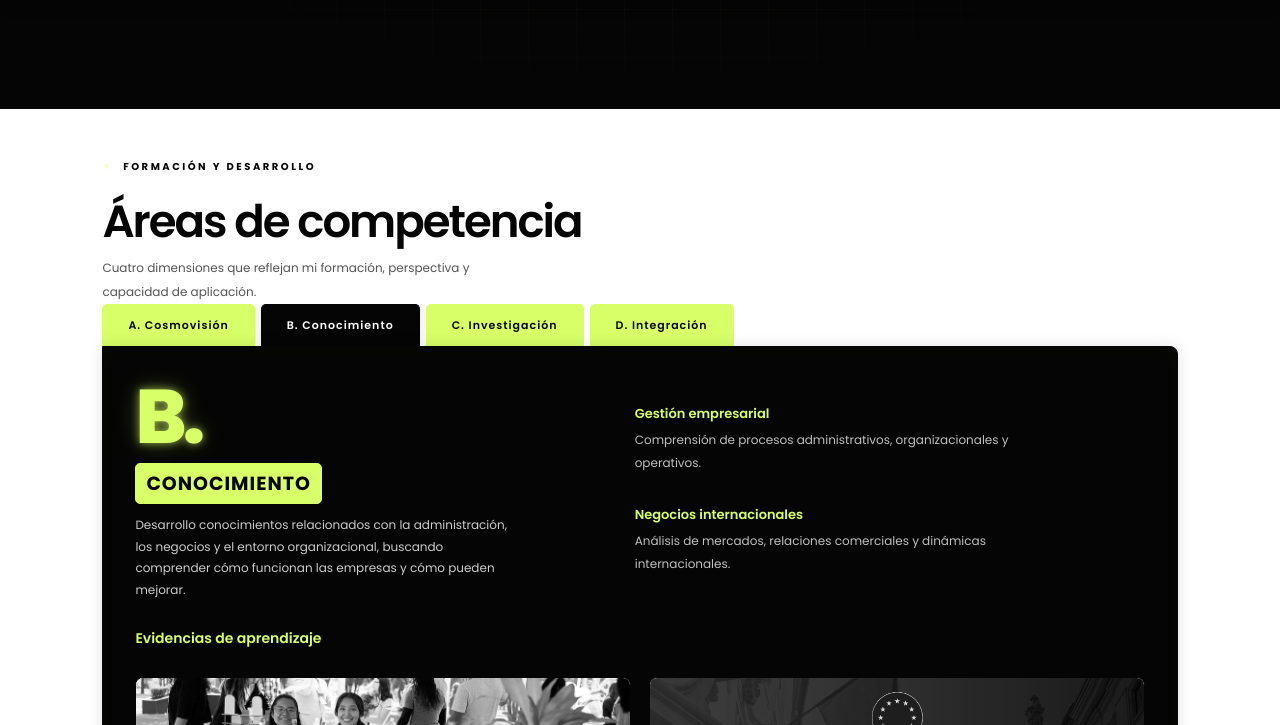
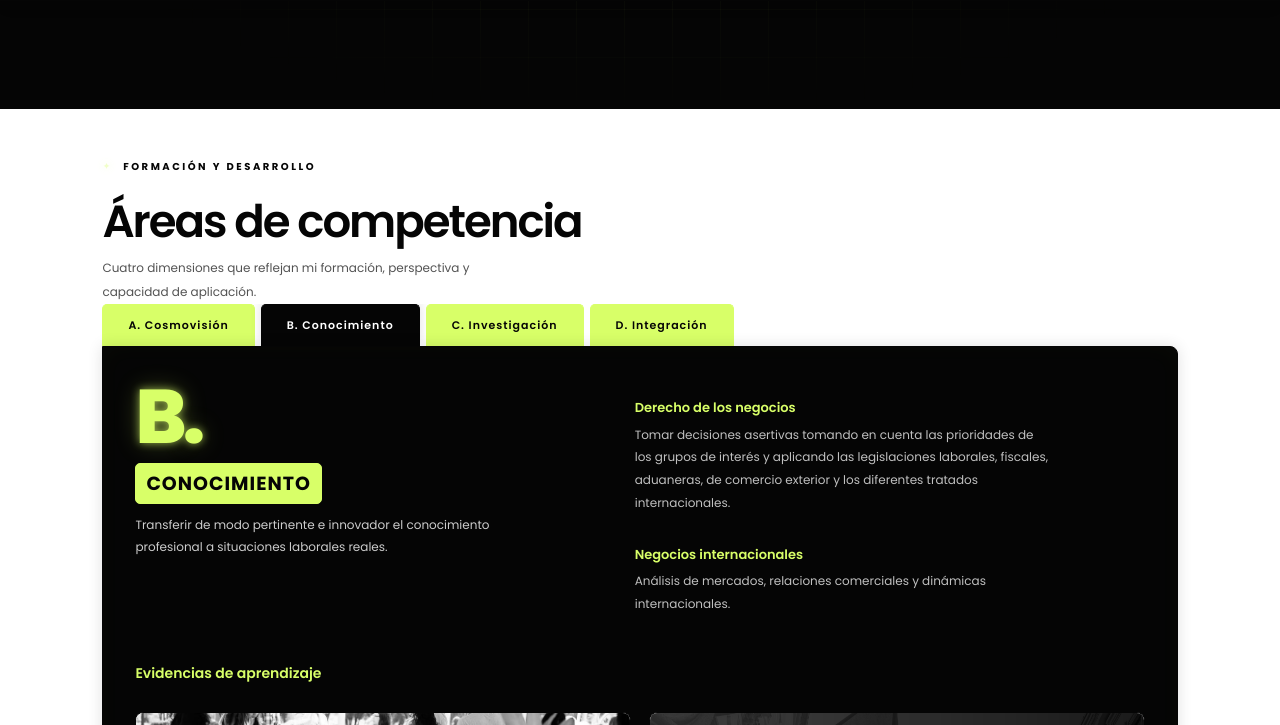
Before and after one commit to 1220578-ui/portafolio-profesional-1220578, a plain HTML site: page competencias.html in a window 1280 px wide. Both pictures are taken after a click on the tab "B. Conocimiento". Shown: the part 691-1416 px from the top of the page. Drawn offline with Linux system fonts and the light colour scheme.

Commit message:
Add files via upload

```diff
--- a/competencias.html
+++ b/competencias.html
@@ -168,14 +168,6 @@
                     </p>
                 </li>
 
-                <li>
-                    <h4>Desarrollo integral</h4>
-                    <p>
-                        Procuro crecer en conocimiento, carácter y
-                        responsabilidad en cada experiencia.
-                    </p>
-                </li>
-
             </ul>
 
             <h4 class="evidenceTitle">Evidencias de aprendizaje</h4>
@@ -256,10 +248,8 @@
                 <span class="categoryLabel">Conocimiento</span>
 
                 <p>
-                    Desarrollo conocimientos relacionados con la
-                    administración, los negocios y el entorno
-                    organizacional, buscando comprender cómo funcionan
-                    las empresas y cómo pueden mejorar.
+Transferir de modo pertinente e innovador el conocimiento profesional a
+situaciones laborales reales.
                 </p>
 
             </div>
@@ -267,10 +257,12 @@
             <ul class="panelList">
 
                 <li>
-                    <h4>Gestión empresarial</h4>
+                    <h4>Derecho de los negocios</h4>
                     <p>
-                        Comprensión de procesos administrativos,
-                        organizacionales y operativos.
+                       Tomar decisiones asertivas tomando en cuenta las prioridades de los
+grupos de interés y aplicando las legislaciones laborales, fiscales,
+aduaneras, de comercio exterior y los diferentes tratados
+internacionales.
                     </p>
                 </li>
 
```
